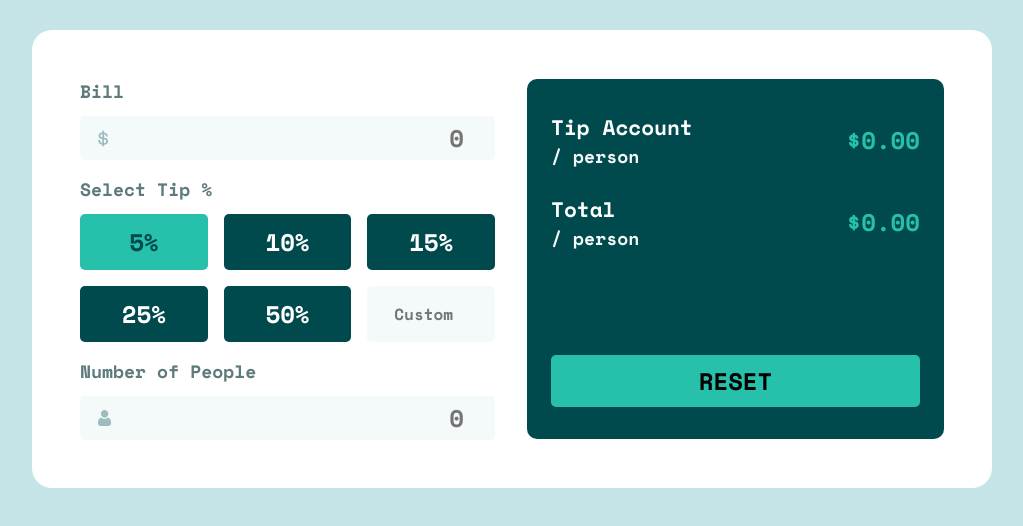
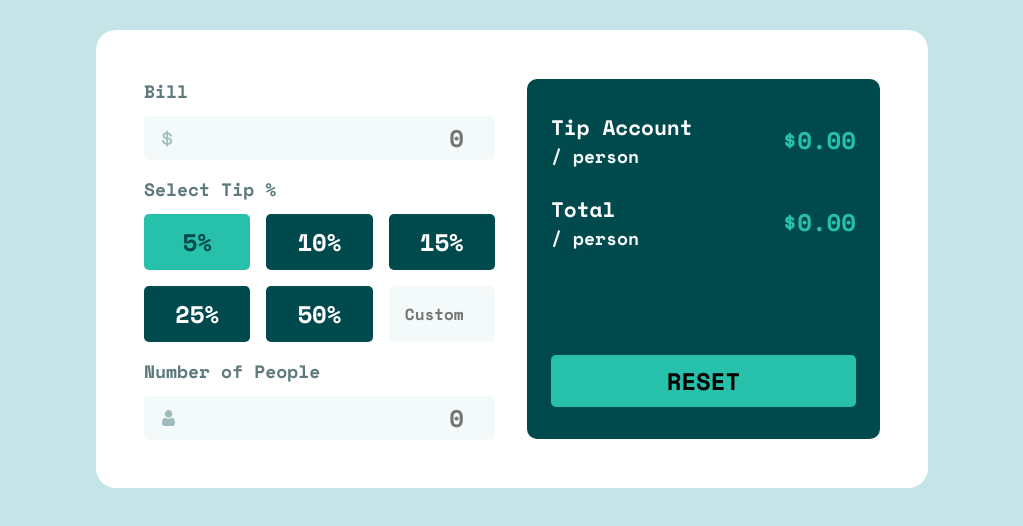
Before and after one commit to anthonyroam/tipCalculator, a plain HTML site: page src/index.html in a window 1280 px wide. Both pictures are taken after a click on the button "5%". Shown: the part 156-682 px from the top of the page, without its empty margins (128-1151 px from the left). Drawn offline with nearby package versions, Linux system fonts and the light colour scheme.

Commit message:
version final tip calculator app

```diff
--- a/src/index.html
+++ b/src/index.html
@@ -10,8 +10,8 @@
 <body>
     <main class="main__container">
         <h1 class="main__tittle">SPLI<br>TTER</h1>
-        <form class="app__container">
-            <div action="#" class="form">
+        <div class="app__container">
+            <form action="#" class="form">
                 <div class="form__item">
                     <label for="bill__input" class="label__input">Bill</label>
                     <input type="number" class="input number__input number__input--dollar" id="bill__input" placeholder="0">
@@ -31,7 +31,7 @@
                     <label for="people__input" class="label__input">Number of People</label>
                     <input type="number" class="input number__input number__input--person" id="people__input" placeholder="0">
                 </div>
-            </div>
+            </form>
             <section class="computation__container">
                 <div class="computation__items">
                     <div class="computation__item">
@@ -49,9 +49,9 @@
                         <div class="computation__total" id="tip__total">$0.00</div>
                     </div>
                 </div>
-                <button type="reset" class="button computation__button" id="computation__button">RESET</button>
+                <button class="button computation__button" id="computation__button">RESET</button>
             </section>
-        </form>
+        </div>
     </main>
     <script src="script.js"></script>
 </body>
--- a/src/script.js
+++ b/src/script.js
@@ -21,18 +21,16 @@ const isClicked = button => button.className === "button tip__button active";
 const toogleClickedButton = function (array) {
     const clickedButton = array.filter(isClicked);
     if (clickedButton[0] !== undefined) clickedButton[0].classList.toggle("active");
-}
+};
 
-const buttonEventHandler = buttonsArray.map((btn, _, buttons) => {
-    btn.addEventListener("click", e => {
-        toogleClickedButton(buttons);
-        btn.classList.toggle("active");
-        tipInput.value = "";
-        tipSelected = e.target
-        tipCalculator.tip = tipSelected.dataset.tip;
-    })
+const buttonContainer = document.querySelector(".tip__container");
+buttonContainer.addEventListener("click", e => {
+    toogleClickedButton(buttonsArray);
+    let buttonClicked = e.target;
+    buttonClicked.classList.toggle("active");
+    tipInput.value = "";
+    tipCalculator.tip = buttonClicked.dataset.tip;
 });
-
 
 const parentPeopleInput = document.querySelector("#form__item--people");
 const errorMessage = document.createElement("p");
@@ -58,7 +56,7 @@ const tipCalculator = {
         this.people = peopleInput.value;
 
         if (this.people === "0") {
-            peopleInput.classList.add("error__border")
+            peopleInput.classList.add("error__border");
             parentPeopleInput.insertBefore(errorMessage, peopleInput);
             return
         } else {
@@ -90,6 +88,7 @@ const tipCalculator = {
     reset() {
         billInput.value = "";
         peopleInput.value = "";
+        tipInput.value = "";
         this.tip = 0;
         this.renderResult(0,0);
         toogleClickedButton(buttonsArray);
--- a/src/style.css
+++ b/src/style.css
@@ -227,6 +227,7 @@
     .app__container {
         flex-direction: row;
         gap: 2rem;
+        width: 70%;
         min-height: 55vh;
     }
 
@@ -253,4 +254,8 @@
     body {
         font-size: 18px;
     }
+
+    .app__container {
+        width: 65%;
+    }
 }
```
